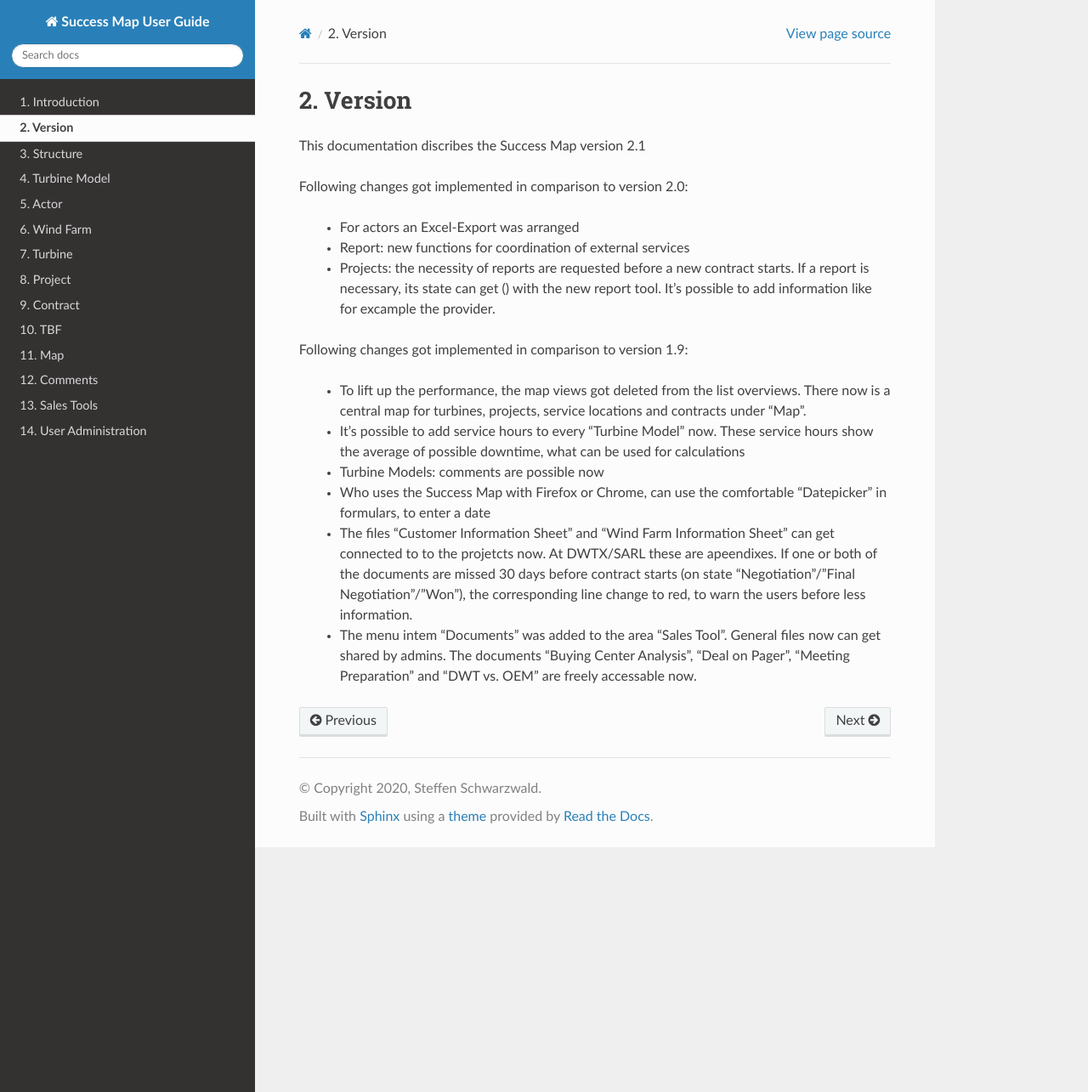
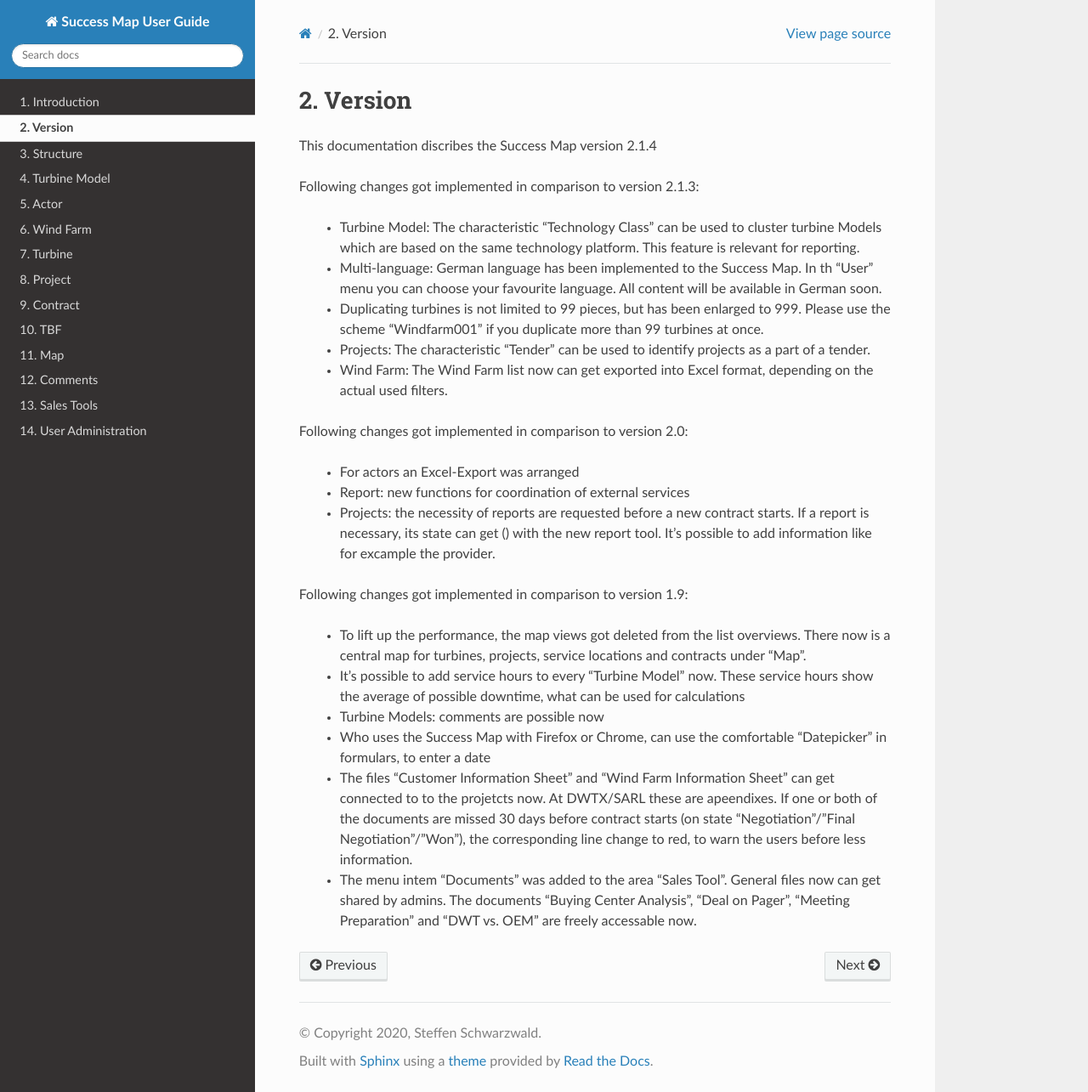
Before and after one commit to S73FF3N/iwedb, a Sphinx documentation site: the page built from docs/source/version/index.rst, in a window 1280 px wide and 1285 px high. Shown: the whole window at 85% size. Built offline with Sphinx 7.4.7 and the Read the Docs theme 2.0.0, drawn with Linux system fonts in a browser that asks for light colours.

Commit message:
commit from 11.03.2020

```diff
--- a/docs/source/version/index.rst
+++ b/docs/source/version/index.rst
@@ -1,7 +1,21 @@
 Version
 =======
 
-This documentation discribes the Success Map version 2.1
+This documentation discribes the Success Map version 2.1.4
+
+Following changes got implemented in comparison to version 2.1.3:
+
+    *   Turbine Model: The characteristic "Technology Class" can be used to cluster turbine
+        Models which are based on the same technology platform. This feature is relevant
+        for reporting.
+    *   Multi-language: German language has been implemented to the Success Map. In th "User"
+        menu you can choose your favourite language. All content will be available in German
+        soon.
+    *   Duplicating turbines is not limited to 99 pieces, but has been enlarged to 999. Please
+        use the scheme "Windfarm001" if you duplicate more than 99 turbines at once.
+    *   Projects: The characteristic "Tender" can be used to identify projects as a part of a tender.
+    *   Wind Farm: The Wind Farm list now can get exported into Excel format, depending on the actual
+        used filters.
 
 Following changes got implemented in comparison to version 2.0:
 
--- a/docs/source/wind_farm/index.rst
+++ b/docs/source/wind_farm/index.rst
@@ -23,6 +23,8 @@ Whith the following filter the selection can be limited:
     *   Country: multiple selection possible
     *   Offshore: unknown/yes/no
     *   Postal code
+
+Over the button "Export" at the upper right corner it is possible to export the Wind-Farm-List with the used filters into Excel format. This makes it possible to edit the data.
 
 Wind Farm Detail
 ----------------
```
